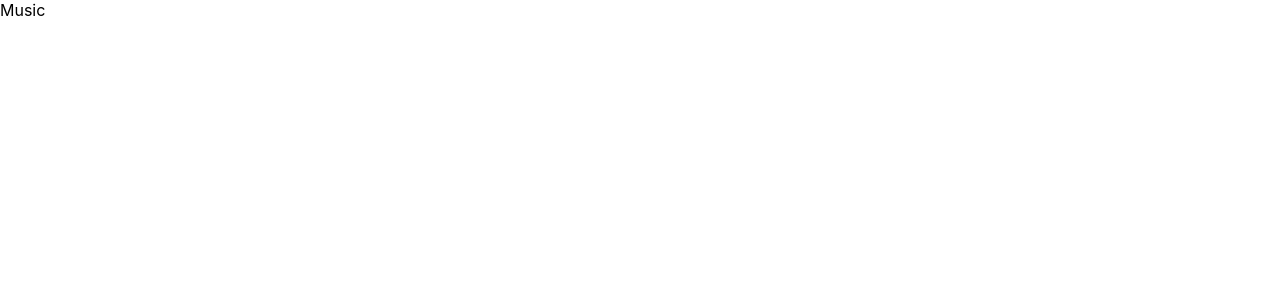
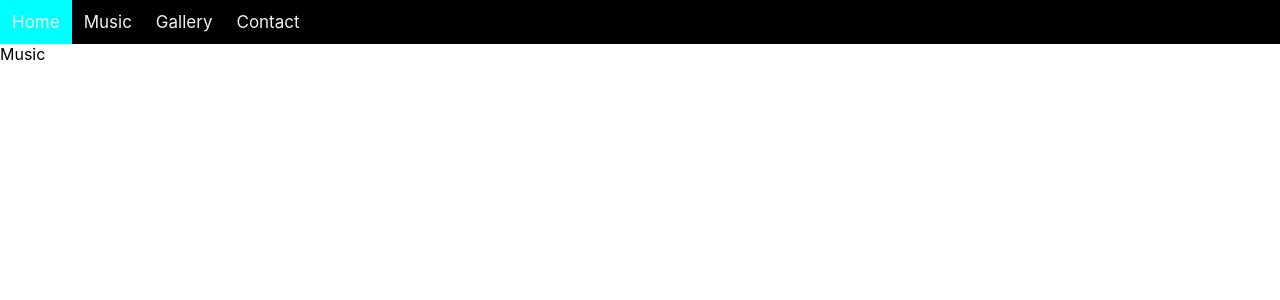
Before and after one commit to Duke1014/my-website, a React (Create React App) app: page /music in a window 1280 px wide. Shown: the top 300 px of the page. Built offline with nearby package versions, Linux system fonts and the light colour scheme.

Commit message:
navbar added to music

```diff
--- a/src/Music.js
+++ b/src/Music.js
@@ -1,7 +1,11 @@
 import React from 'react'
+import Navbar from './components/navbar'
 
 export default function Music() {
   return (
-    <div>Music</div>
+    <div>
+        <Navbar />
+        Music
+    </div>
   )
 }
```
